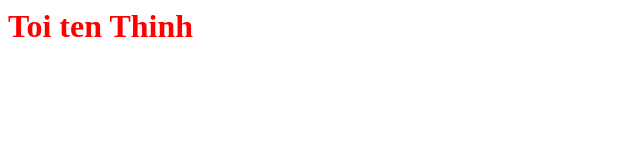
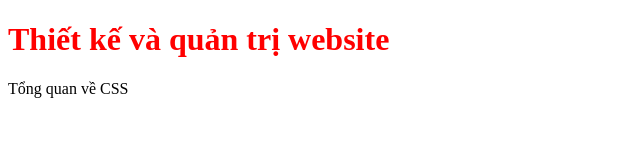
Before and after one commit to thinhanh13/thinhanh13.github.io, a plain HTML site: page inline.html in a window 1280 px wide. Shown: the whole page, without its empty margins (0-640 px from the left). Drawn offline with Linux system fonts and the light colour scheme.

Commit message:
Update inline.html

```diff
--- a/inline.html
+++ b/inline.html
@@ -1,3 +1,10 @@
 
-
-     <h1 style="color:red";>Toi ten Thinh</h1>
+  <!DOCTYPE html>
+  <html>
+   <head>
+  </head>
+  <body>
+     <h1 style=color:red;>Thiết kế và quản trị website</h1>
+     <p>Tổng quan về CSS</p>
+  </body>
+ </html>
```
